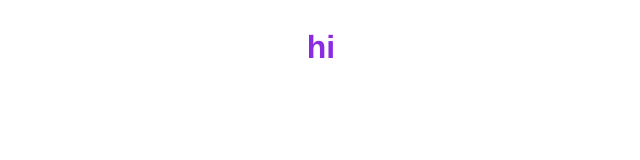
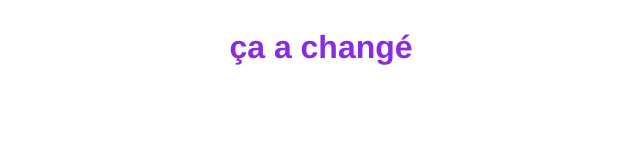
Before and after one commit to cdebonneuil/montest, a plain HTML site: page index.html in a window 1280 px wide. Shown: the whole page, without its empty margins (327-967 px from the left). Drawn offline with Linux system fonts and the light colour scheme.

Commit message:
ça changé

```diff
--- a/index.html
+++ b/index.html
@@ -16,6 +16,6 @@
     </style>
     <body>
         <script type="text/javascript" src="script.js"></script>
-        <h1>hi</h1>
+        <h1>ça a changé</h1>
     </body>
 </html>
```
